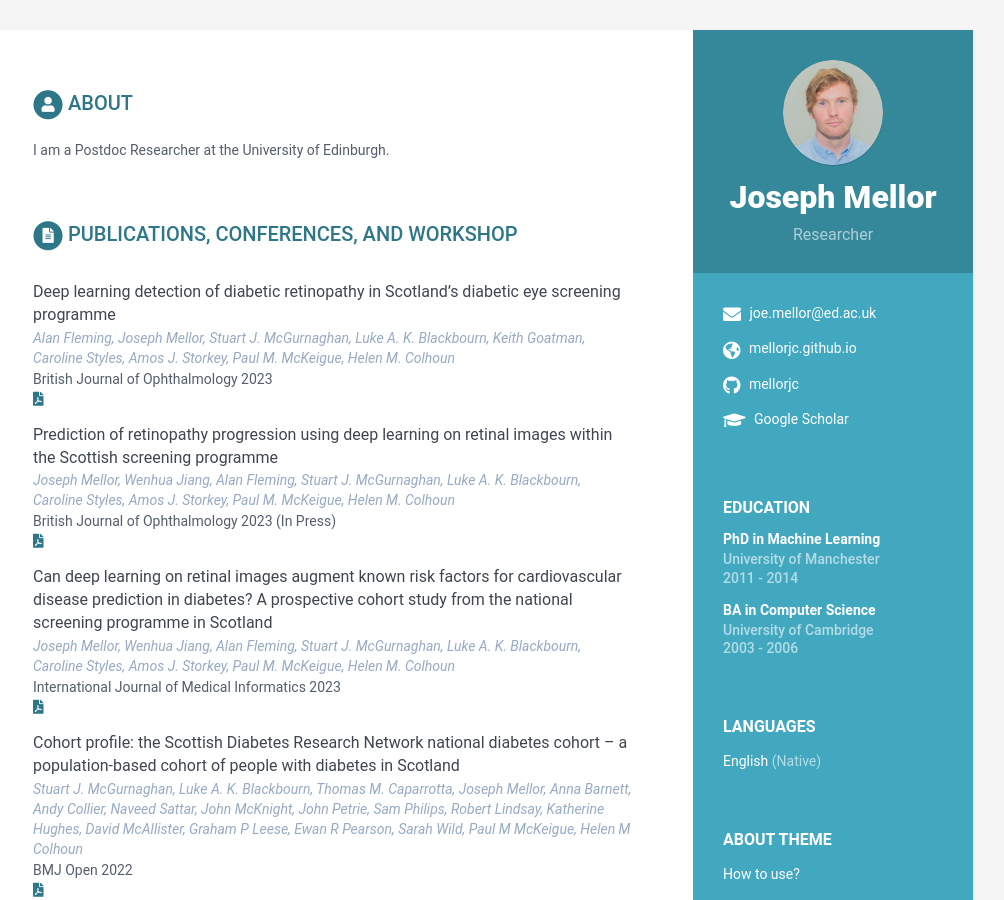
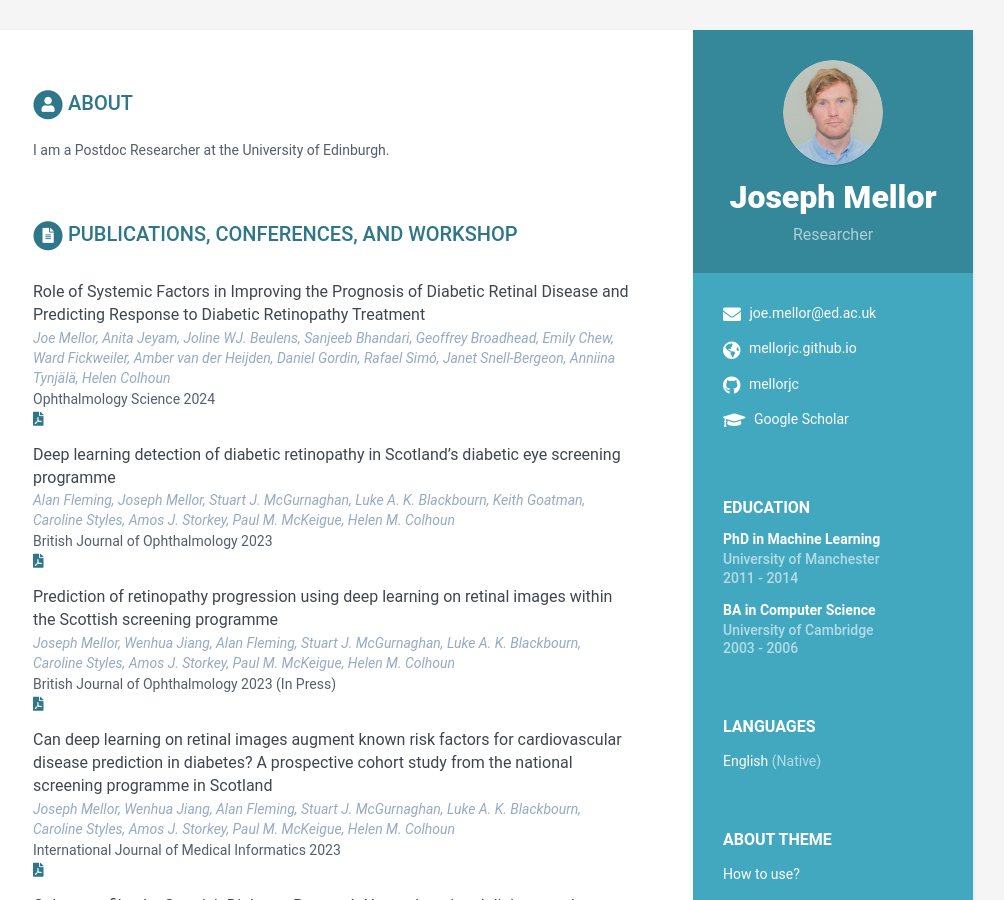
Before and after one commit to mellorjc/mellorjc.github.io, a Jekyll site: the page built from index.html, in a window 1280 px wide and 900 px high. Shown: the whole window, without its empty margins (167-1171 px from the left). Built offline with Jekyll 4.4.1, drawn with Linux system fonts in a browser that asks for light colours.

Commit message:
Update data.yml

```diff
--- a/_data/data.yml
+++ b/_data/data.yml
@@ -84,6 +84,11 @@ publications:
     intro: |
 
     papers:
+      - title: "Role of Systemic Factors in Improving the Prognosis of Diabetic Retinal Disease and Predicting Response to Diabetic Retinopathy Treatment"
+        authors: "Joe Mellor, Anita Jeyam, Joline WJ. Beulens, Sanjeeb Bhandari, Geoffrey Broadhead, Emily Chew, Ward Fickweiler, Amber van der Heijden, Daniel Gordin, Rafael Simó, Janet Snell-Bergeon, Anniina Tynjälä, Helen Colhoun"
+        conference: "Ophthalmology Science 2024"
+        paper: "https://www.sciencedirect.com/science/article/pii/S2666914524000307"
+
       - title: "Deep learning detection of diabetic retinopathy in Scotland’s diabetic eye screening programme"
         authors: "Alan Fleming, Joseph Mellor, Stuart J. McGurnaghan, Luke A. K. Blackbourn, Keith Goatman, Caroline Styles, Amos J. Storkey, Paul M. McKeigue, Helen M. Colhoun"
         conference: "British Journal of Ophthalmology 2023"
```
